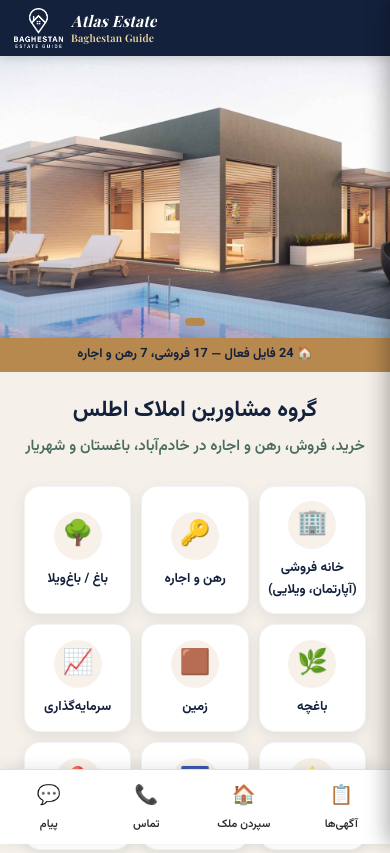
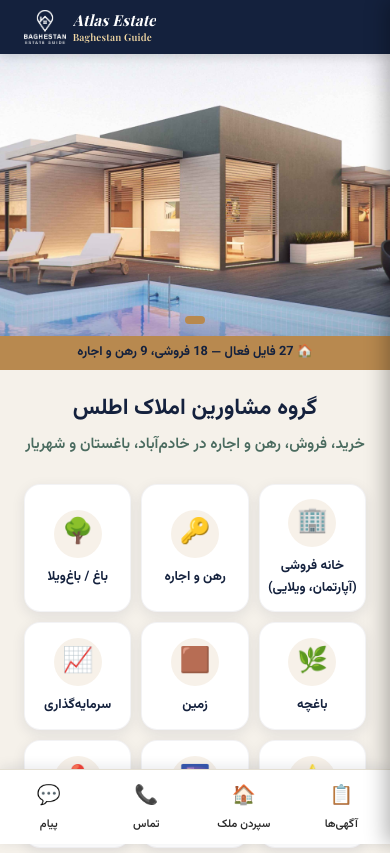
Before and after one commit to deezer1981/real-estate-site, a plain HTML site: page realestate-site/frontend/index.html in a window 390 px wide. Shown: the top 853 px of the page. Drawn offline with nearby package versions, Linux system fonts and the light colour scheme; a web font is replaced by a local one.

Commit message:
Add files via upload

```diff
--- a/realestate-site/frontend/style.css
+++ b/realestate-site/frontend/style.css
@@ -835,24 +835,25 @@
   .main-nav { display: none; }
   .menu-toggle { display: none !important; } /* فعلاً منوی همبرگری غیرفعال */
   .header-inner {
-    min-height: 56px;
-    padding: 8px 14px;
-    justify-content: flex-end; /* در RTL: کل برند می‌ره سمت چپ صفحه */
+    min-height: 54px;
+    padding: 8px 24px; /* هم‌تراز با .wrap و کارت‌های پایین */
+    justify-content: flex-end; /* در RTL: برند می‌ره سمت چپ محتوا */
   }
   .stats-ribbon { padding: 6px 12px; font-size: 0.8rem; }
   .brand-mark { display: none; }
 
-  /* لوگو و متن انگلیسی همیشه کنار هم و مرتب روی موبایل */
+  /* لوگو + متن انگلیسی کنار هم، هم‌تراز با محتوای صفحه */
   .site-header .brand,
   .site-header a.brand {
     flex-direction: row;
-    direction: ltr;          /* لوگو سمت چپ متن، نه برعکس */
-    gap: 8px;
-    max-width: calc(100% - 8px);
+    direction: ltr;
+    gap: 7px;
+    max-width: 100%;
     overflow: hidden;
   }
   .brand-logo {
-    height: 40px;
+    height: 34px; /* کمی کوچک‌تر */
+    width: auto;
     flex-shrink: 0;
   }
   .brand-en {
@@ -860,13 +861,11 @@
     overflow: hidden;
   }
   .brand-en-title {
-    font-size: 0.98rem;
+    font-size: 0.95rem;
     white-space: nowrap;
-    overflow: hidden;
-    text-overflow: ellipsis;
   }
   .brand-en-sub {
-    font-size: 0.65rem;
+    font-size: 0.62rem;
     letter-spacing: 0.02em;
     white-space: nowrap;
   }
```
Also changed, not shown: realestate-site/frontend/index.html (+4 -4 lines).
